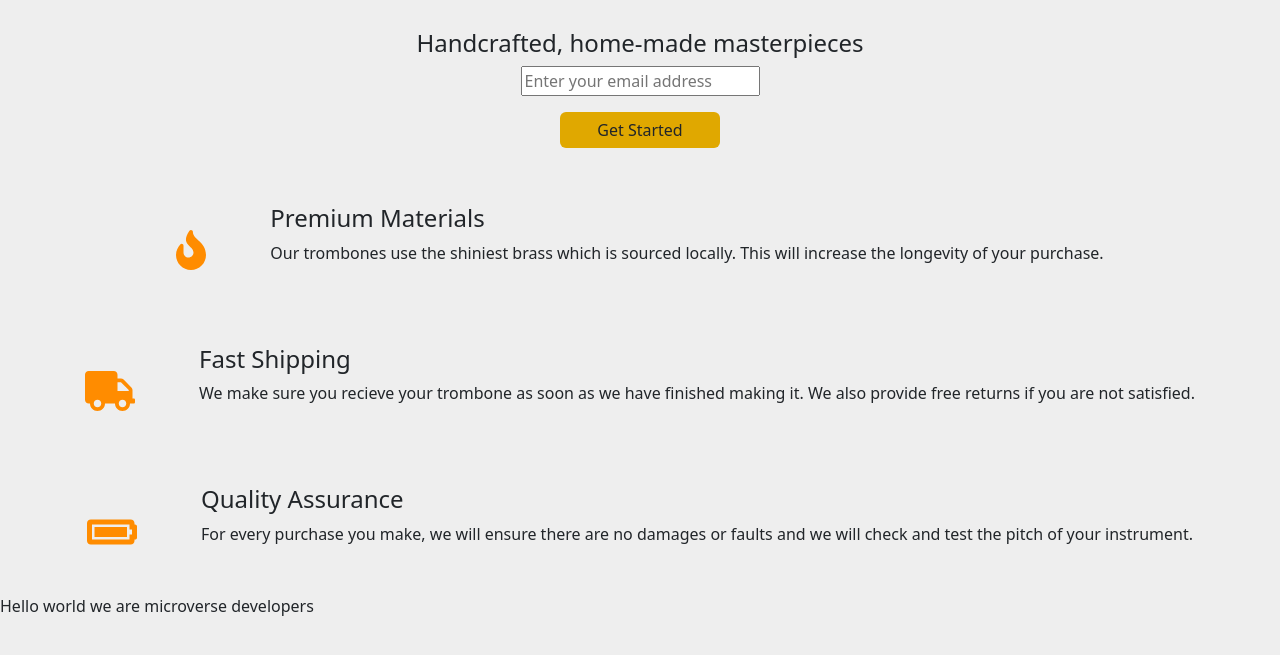
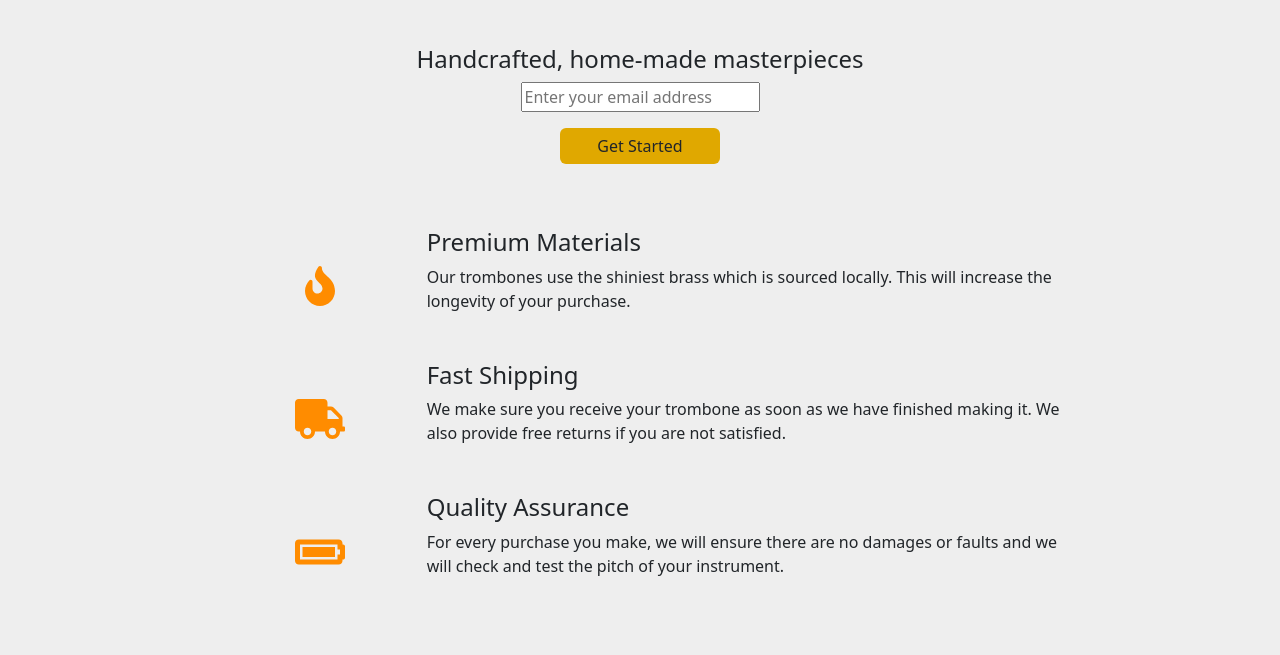
Before and after one commit to Ngatyah/landingPage, a plain HTML site: page fcc-test-suite-template-master/index.html in a window 1280 px wide. Shown: the part 51-706 px from the top of the page. Drawn offline with nearby package versions, Linux system fonts and the light colour scheme.

Commit message:
fix icon margins

```diff
--- a/fcc-test-suite-template-master/css/style.css
+++ b/fcc-test-suite-template-master/css/style.css
@@ -1,5 +1,7 @@
 body{
 background-color: #EEEEEE;
+width: 100%;
+min-height: 100vh;
 }
 .logo{
 width: 20%;
@@ -33,10 +35,10 @@ width: 20%;
     color: #FF8C00;
     margin-top: 1rem;
     border: none;
-    margin-right: 4rem;
+    text-align: center;
 }
 .info-section{
-    margin: 2rem 0;
+    margin: 1rem 0;
     display: flex;
     flex-direction: row;
     justify-content: center;
--- a/fcc-test-suite-template-master/index.html
+++ b/fcc-test-suite-template-master/index.html
@@ -15,7 +15,7 @@
 
 <body>
   <!-- Add NavBar -->
-  <nav class="navbar navbar-expand-lg" style="background-color:#EEEEEE ;">
+  <nav class="navbar navbar-expand-lg  fixed-top" style="background-color:#EEEEEE ;">
     <div class="container-fluid">
       <img src="assets/music.png" alt="logo" class="img-fluid logo col-4 mx-5">
       <div class="container col-3"></div>
@@ -33,8 +33,8 @@
     </div>
   </nav>
   <!-- get started section  -->
-  <div class="form-container my-4 col-6 text-center">
-    <h4 class="text-center">Handcrafted, home-made masterpieces</h4>
+  <div class="form-container my-5 col-6 text-center">
+    <h4 class="text-center mt-5">Handcrafted, home-made masterpieces</h4>
     <form class="form-inline mx-5" style="width:20rem ;">
       <input class="" type="search" placeholder="Enter your email address" aria-label="Search">
       <button class="btn" type="submit">Get Started</button>
@@ -42,12 +42,12 @@
   </div>
 
   <!-- Way of operation section -->
-  <div class="main">
+  <div class="main m-auto">
     <div class="info-section">
-      <div class="icons">
+      <div class="icons col-2">
         <i class="fas fa-fire"></i>
       </div>
-      <div>
+      <div class="col-6">
         <h4>
           Premium Materials</h4>
         <p>Our trombones use the shiniest brass which is sourced locally. This will increase the longevity of your
@@ -56,21 +56,21 @@
     </div>
 
     <div class="info-section">
-      <div class="icons">
-        <i class="fas fa-truck"></i>
+      <div class="icons col-2">
+        <i class="fas fa-truck col"></i>
       </div>
-      <div>
+      <div class="col-6">
         <h4>
           Fast Shipping</h4>
-        <p>We make sure you recieve your trombone as soon as we have finished making it. We also provide free returns if
+        <p>We make sure you receive your trombone as soon as we have finished making it. We also provide free returns if
           you are not satisfied.</p>
       </div>
     </div>
-    <div class="info-section">
-      <div class="icons">
+    <div class="info-section ">
+      <div class="icons col-2">
         <i class="fas fa-battery-full"></i>
       </div>
-      <div>
+      <div class="col-6">
         <h4>
           Quality Assurance</h4>
         <p>For every purchase you make, we will ensure there are no damages or faults and we will check and test the
@@ -82,7 +82,7 @@
 
   <script src="https://cdn.freecodecamp.org/testable-projects-fcc/v1/bundle.js"></script>
 
-  Hello world we are microverse developers
+
 
   <!--
 
```
